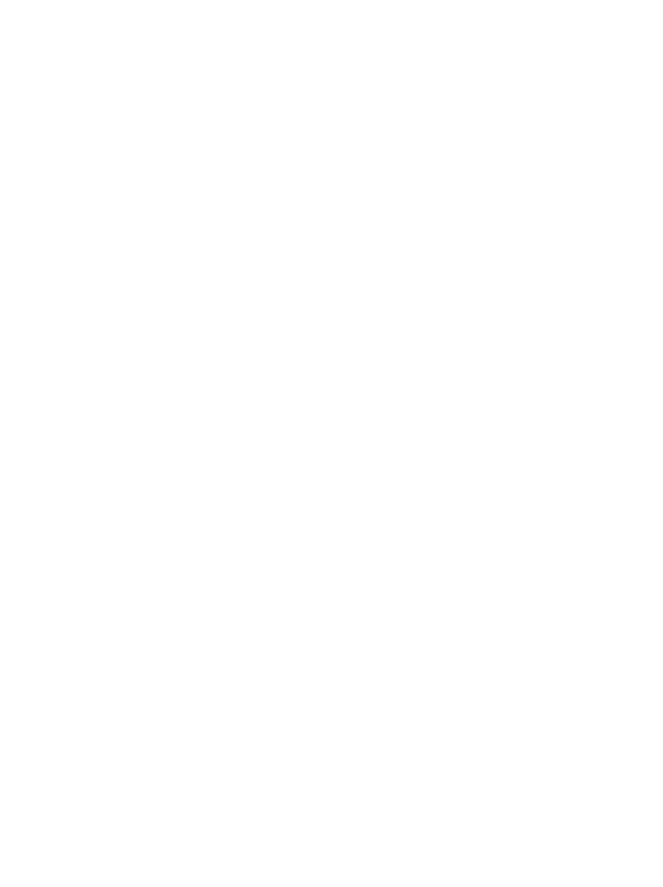
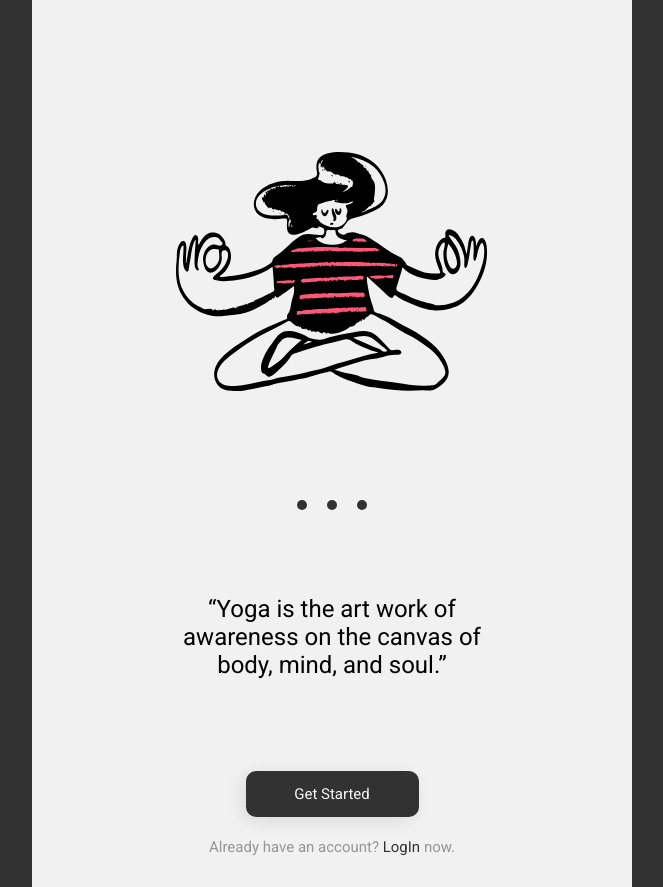
Before and after one commit to Luk4x/yoga-app, a plain HTML site: page signup.html in a window 1280 px wide. Shown: the whole page, without its empty margins (308-971 px from the left). Before the commit the page ends 800 px from the top, so only its background shows below. Drawn offline with Linux system fonts and the light colour scheme.

Commit message:
signup page completed

```diff
--- a/signup.html
+++ b/signup.html
@@ -9,9 +9,19 @@
     <link rel="preconnect" href="https://fonts.googleapis.com">
     <link rel="preconnect" href="https://fonts.gstatic.com" crossorigin>
     <link href="https://fonts.googleapis.com/css2?family=Roboto:ital,wght@0,100;0,300;0,400;0,500;0,700;0,900;1,100;1,300;1,400;1,500;1,700;1,900&display=swap" rel="stylesheet">
-    <title>Document</title>
+    <title>Yoga app - Sign Up</title>
 </head>
 <body>
-
+    <main>
+        <img src="./assets/meditating.svg" alt="meditating-image">
+        <aside class="dots">
+            <div></div>
+            <div></div>
+            <div></div>
+        </aside>
+        <p class="description">“Yoga is the art work of awareness on the canvas of body, mind, and soul.”</p>
+        <button>Get Started</button>
+        <p class="login-text">Already have an account? <a href="./index.html" rel="prev">LogIn</a> now.</p>
+    </main>
 </body>
 </html>
--- a/style-signup.css
+++ b/style-signup.css
@@ -3,5 +3,85 @@
     padding: 0;
     outline: none;
     box-sizing: border-box;
+    font-family: 'Roboto', sans-serif;
+}
 
+body {
+    background-color: #323232;
 }
+
+main {
+    background-color: #f1f1f1;
+    max-width: 600px;
+    min-width: 400px;
+    margin: auto;
+    padding: 10px;
+    min-height: 100vh;
+}
+
+[alt="meditating-image"] {
+    display: block;
+    margin: 142px auto 104px auto;
+}
+
+.dots {
+    display: block;
+    text-align: center;
+}
+
+.dots > div {
+    width: 10px;
+    height: 10px;
+    background-color: #323232;
+    border-radius: 100%;
+    display: inline-block;
+    margin: 0 8px;
+}
+
+.description {
+    margin: 81px auto 0 auto;
+    font-style: normal;
+    font-weight: normal;
+    font-size: 24px;
+    line-height: 28px;
+    text-align: center;
+    color: #000000;
+    width: 327px;
+    height: 176px;
+}
+
+button {
+    font-size: 15px;
+    line-height: 18px;
+    color: #f5f5f5;
+    background: #323232;
+    box-shadow: -4px 4px 18px rgba(0, 0, 0, 0.09);
+    border-radius: 10px;
+    border: none;
+    width: 173px;
+    height: 46px;
+    display: block;
+    margin: auto;
+    cursor: pointer;
+}
+
+button:hover, button:active {
+    opacity: 0.8;
+}
+
+.login-text {
+    margin: 21px 0;
+    color: #969696;
+    font-size: 15px;
+    line-height: 18px;
+    text-align: center;
+}
+
+.login-text > a {
+    color: #323232;
+    text-decoration: none;
+}
+
+.login-text > a:hover, a:active {
+    text-shadow: 0 0 3px #32323273;
+}
--- a/style.css
+++ b/style.css
@@ -7,7 +7,7 @@
 }
 
 body {
-    background-color: black;
+    background-color: #323232;
 }
 
 .container {
@@ -62,6 +62,11 @@ body {
     color: white;
     font-size: 15px;
     line-height: 18px;
+    cursor: pointer;
+}
+
+.logIn-button:hover, .logIn-button:active {
+    opacity: 0.8;
 }
 
 .signup-text {
```
Also changed, not shown: index.html (+2 -2 lines), assets/meditating.svg (added).
